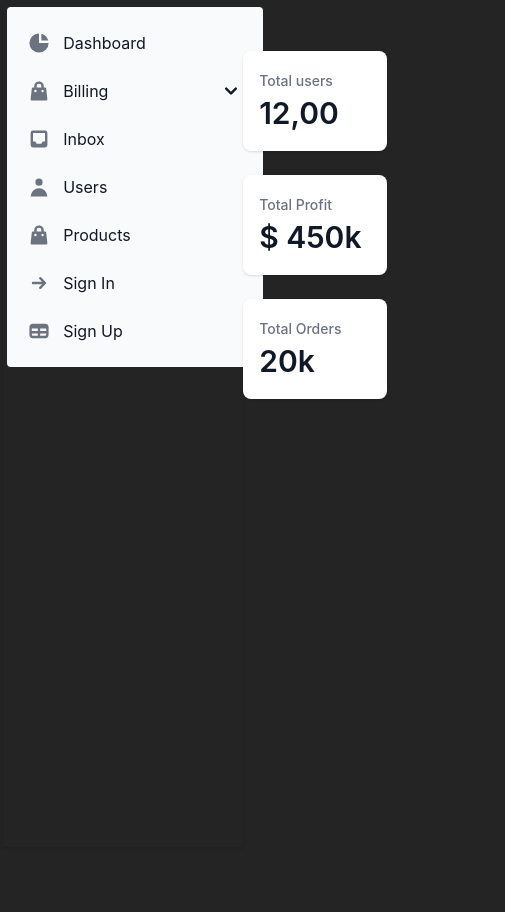
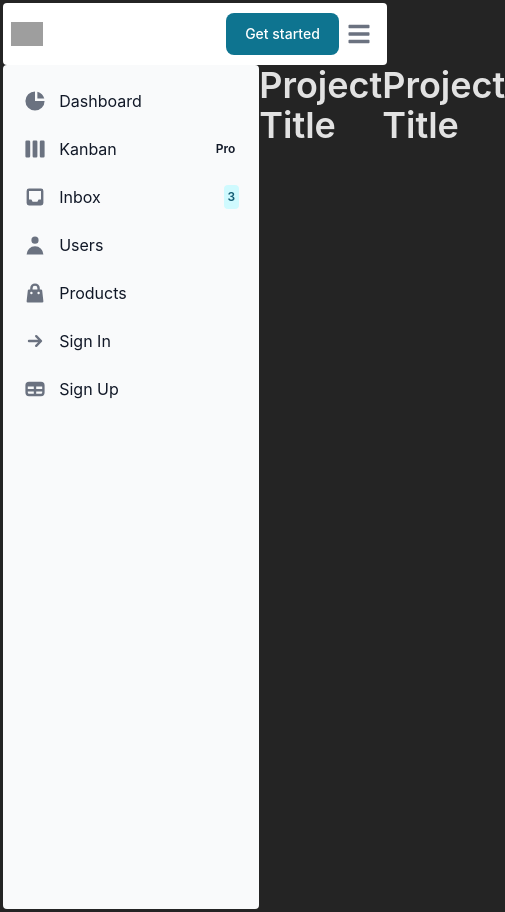
Before and after one commit to naabbasi/NodeJS, a React (Vite) app in the folder expressjs/learn-flowbite/: page / in a window 390 px wide. Shown: the whole page, 505 px wide, since content can reach past the window. Before the commit the page ends 850 px from the top, so only its background shows below. Built offline with nearby package versions, Linux system fonts and the light colour scheme; grey boxes are pictures that could not be loaded.

Commit message:
Added home page along with side nave

```diff
--- a/expressjs/learn-flowbite/src/App.tsx
+++ b/expressjs/learn-flowbite/src/App.tsx
@@ -1,16 +1,35 @@
-import { useState } from "react";
+import React from "react";
 import "./App.css";
-import { Accordion, Sidebar } from "flowbite-react";
-import { HiArrowSmRight, HiChartPie, HiInbox, HiShoppingBag, HiTable, HiUser } from "react-icons/hi";
+import {Navbar, Button, Sidebar} from "flowbite-react";
+import {HiArrowSmRight, HiChartPie, HiInbox, HiShoppingBag, HiTable, HiUser, HiViewBoards} from "react-icons/hi";
 
 function App() {
-  const [count, setCount] = useState(0);
-
     return (
-    <div className="flex">
-      <div className="flex flex-col h-screen p-1 shadow w-60">
-        <div className="space-y-3">
-          <Sidebar className="h-full" aria-label="Sidebar with multi-level dropdown">
+        <div>
+            <div className="container mx-auto">
+                <Navbar fluid={true} rounded={true}>
+                    <Navbar.Brand href="https://flowbite.com/">
+                        <img src="https://flowbite.com/docs/images/logo.svg" className="mr-3 h-6 sm:h-9"
+                             alt="Flowbite Logo"/>
+                        <span
+                            className="self-center whitespace-nowrap text-xl font-semibold dark:text-white">QTerminals</span>
+                    </Navbar.Brand>
+                    <div className="flex md:order-2">
+                        <Button>Get started</Button>
+                        <Navbar.Toggle/>
+                    </div>
+                    <Navbar.Collapse>
+                        <Navbar.Link href="/navbars" active={true}>Home</Navbar.Link>
+                        <Navbar.Link href="/navbars">About</Navbar.Link>
+                        <Navbar.Link href="/navbars">Services</Navbar.Link>
+                        <Navbar.Link href="/navbars">Pricing</Navbar.Link>
+                        <Navbar.Link href="/navbars">Contact</Navbar.Link>
+                    </Navbar.Collapse>
+                </Navbar>
+            </div>
+            <div className="flex justify-start container mx-auto h-screen">
+                <div className="w-fit">
+                    <Sidebar aria-label="Default sidebar example">
                         <Sidebar.Items>
                             <Sidebar.ItemGroup>
                                 <Sidebar.Item
@@ -19,17 +38,18 @@ function App() {
                                 >
                                     Dashboard
                                 </Sidebar.Item>
-                <Sidebar.Collapse
-                  icon={HiShoppingBag}
-                  label="Billing"
+                                <Sidebar.Item
+                                    href="#"
+                                    icon={HiViewBoards}
+                                    label="Pro"
+                                    labelColor="alternative"
                                 >
-                  <Sidebar.Item href="#">
-                    Products
+                                    Kanban
                                 </Sidebar.Item>
-                </Sidebar.Collapse>
                                 <Sidebar.Item
                                     href="#"
                                     icon={HiInbox}
+                                    label="3"
                                 >
                                     Inbox
                                 </Sidebar.Item>
@@ -61,31 +81,13 @@ function App() {
                         </Sidebar.Items>
                     </Sidebar>
                 </div>
+                <div className="w-full">
+                    <div className="flex justify-between container mx-auto">
+                        <div>
+                            <h1 className="text-4xl font-semibold">Project Title</h1>
                         </div>
-      <div className="container mx-auto mt-12">
-        <div className="grid grid-cols-1 gap-6 mb-6 lg:grid-cols-3">
-          <div className="w-full px-4 py-5 bg-white rounded-lg shadow">
-            <div className="text-sm font-medium text-gray-500 truncate">
-              Total users
-            </div>
-            <div className="mt-1 text-3xl font-semibold text-gray-900">
-              12,00
-            </div>
-          </div>
-          <div className="w-full px-4 py-5 bg-white rounded-lg shadow">
-            <div className="text-sm font-medium text-gray-500 truncate">
-              Total Profit
-            </div>
-            <div className="mt-1 text-3xl font-semibold text-gray-900">
-              $ 450k
-            </div>
-          </div>
-          <div className="w-full px-4 py-5 bg-white rounded-lg shadow">
-            <div className="text-sm font-medium text-gray-500 truncate">
-              Total Orders
-            </div>
-            <div className="mt-1 text-3xl font-semibold text-gray-900">
-              20k
+                        <div>
+                            <h1 className="text-4xl font-semibold">Project Title</h1>
                         </div>
                     </div>
                 </div>
--- /dev/null
+++ b/expressjs/learn-flowbite/src/layout/main-layout.tsx
@@ -0,0 +1,93 @@
+import { Sidebar } from "flowbite-react";
+import { HiArrowSmRight, HiChartPie, HiInbox, HiShoppingBag, HiTable, HiUser } from "react-icons/hi";
+
+function MainLayout() {
+    return (
+        <div className="flex">
+            <div className="flex flex-col h-screen p-1 shadow w-60">
+                <div className="space-y-3">
+                    <Sidebar className="h-full" aria-label="Sidebar with multi-level dropdown">
+                        <Sidebar.Items>
+                            <Sidebar.ItemGroup>
+                                <Sidebar.Item
+                                    href="#"
+                                    icon={HiChartPie}
+                                >
+                                    Dashboard
+                                </Sidebar.Item>
+                                <Sidebar.Collapse
+                                    icon={HiShoppingBag}
+                                    label="Billing"
+                                >
+                                    <Sidebar.Item href="#">
+                                        Products
+                                    </Sidebar.Item>
+                                </Sidebar.Collapse>
+                                <Sidebar.Item
+                                    href="#"
+                                    icon={HiInbox}
+                                >
+                                    Inbox
+                                </Sidebar.Item>
+                                <Sidebar.Item
+                                    href="#"
+                                    icon={HiUser}
+                                >
+                                    Users
+                                </Sidebar.Item>
+                                <Sidebar.Item
+                                    href="#"
+                                    icon={HiShoppingBag}
+                                >
+                                    Products
+                                </Sidebar.Item>
+                                <Sidebar.Item
+                                    href="#"
+                                    icon={HiArrowSmRight}
+                                >
+                                    Sign In
+                                </Sidebar.Item>
+                                <Sidebar.Item
+                                    href="#"
+                                    icon={HiTable}
+                                >
+                                    Sign Up
+                                </Sidebar.Item>
+                            </Sidebar.ItemGroup>
+                        </Sidebar.Items>
+                    </Sidebar>
+                </div>
+            </div>
+            <div className="container mx-auto mt-12">
+                <div className="grid grid-cols-1 gap-6 mb-6 lg:grid-cols-3">
+                    <div className="w-full px-4 py-5 bg-white rounded-lg shadow">
+                        <div className="text-sm font-medium text-gray-500 truncate">
+                            Total users
+                        </div>
+                        <div className="mt-1 text-3xl font-semibold text-gray-900">
+                            12,00
+                        </div>
+                    </div>
+                    <div className="w-full px-4 py-5 bg-white rounded-lg shadow">
+                        <div className="text-sm font-medium text-gray-500 truncate">
+                            Total Profit
+                        </div>
+                        <div className="mt-1 text-3xl font-semibold text-gray-900">
+                            $ 450k
+                        </div>
+                    </div>
+                    <div className="w-full px-4 py-5 bg-white rounded-lg shadow">
+                        <div className="text-sm font-medium text-gray-500 truncate">
+                            Total Orders
+                        </div>
+                        <div className="mt-1 text-3xl font-semibold text-gray-900">
+                            20k
+                        </div>
+                    </div>
+                </div>
+            </div>
+        </div>
+    );
+}
+
+export default MainLayout;
```
Lines whose indentation alone changed are shown as unchanged.
